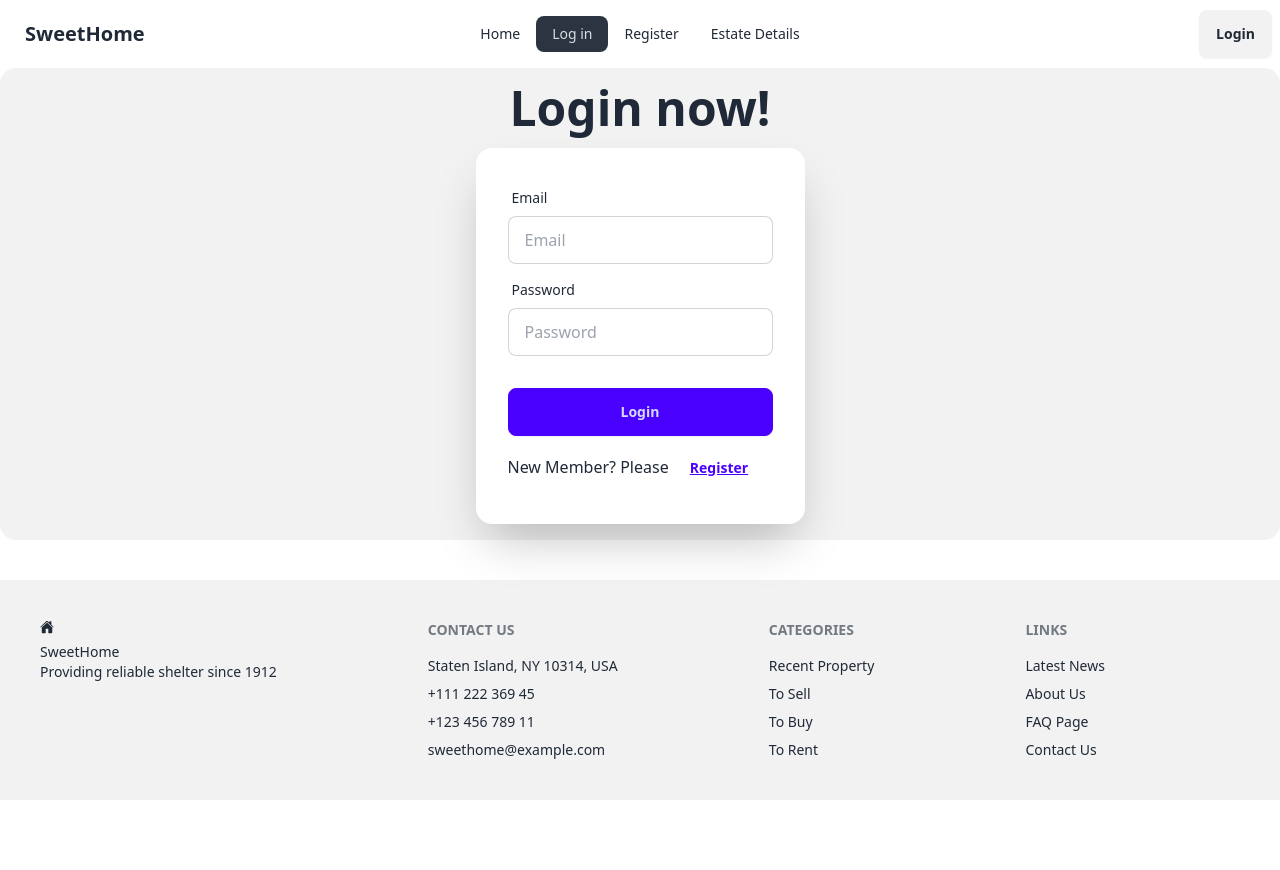
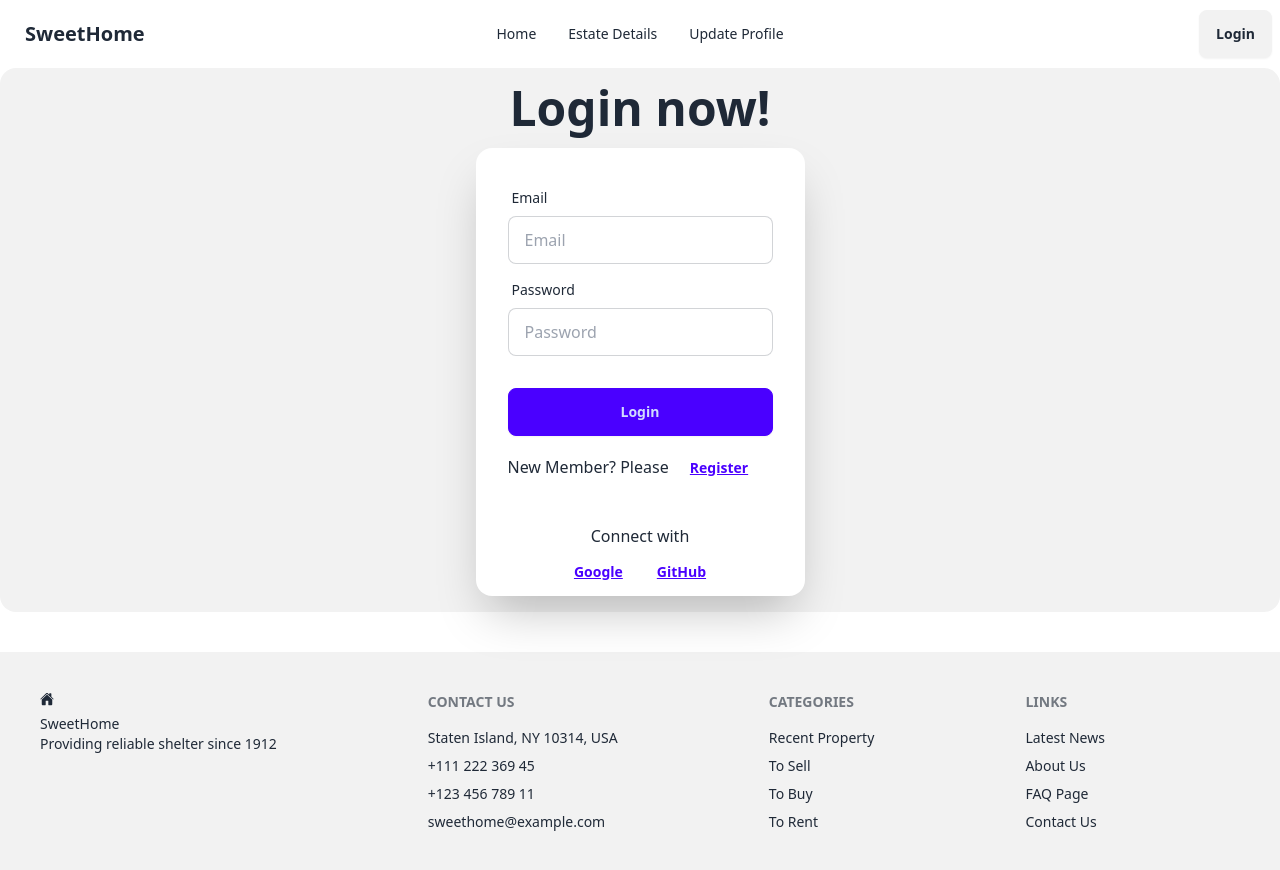
Before and after one commit to Mejbahul-Hasan/B9A9-real-estate, a React (Vite) app: page /login in a window 1280 px wide. Before the commit the page ends 800 px from the top, so only its background shows below. Built offline with nearby package versions, Linux system fonts and the light colour scheme; no server answers.

Commit message:
Login with social media accomplished

```diff
--- a/src/Routes/PrivateRoute.jsx
+++ b/src/Routes/PrivateRoute.jsx
@@ -1,10 +1,15 @@
 import { useContext } from "react";
 import { AuthContext } from "../providers/AuthProviders";
-import { Navigate } from "react-router-dom";
+import { Navigate, useLocation } from "react-router-dom";
+import PropTypes from 'prop-types';
+
 
 const PrivateRoute = ({ children }) => {
 
     const { user, loading } = useContext(AuthContext);
+    const location = useLocation();
+    console.log(location.pathname);
+
     if(loading){
         return <span className="loading loading-spinner loading-lg"></span>
     }
@@ -12,7 +17,11 @@ const PrivateRoute = ({ children }) => {
         return children;
     }
 
-    return <Navigate to='/login'></Navigate>;
+    return <Navigate state={location.pathname} to='/login'></Navigate>;
 };
 
 export default PrivateRoute;
+
+PrivateRoute.propTypes = {
+    children: PropTypes.node
+}
--- a/src/Routes/Router.jsx
+++ b/src/Routes/Router.jsx
@@ -6,6 +6,7 @@ import LoginPage from "../pages/LoginPage/LoginPage";
 import RegisterPage from "../pages/RegisterPage/RegisterPage";
 import EstateDetails from "../pages/EstateDetails/EstateDetails";
 import PrivateRoute from "./PrivateRoute";
+import UpdateProfile from "../pages/UpdateProfile/UpdateProfile";
 
 const router = createBrowserRouter([
     {
@@ -28,6 +29,10 @@ const router = createBrowserRouter([
         {
             path: "/estate-details",
             element: <PrivateRoute><EstateDetails></EstateDetails></PrivateRoute>
+        },
+        {
+            path: "/update-profile",
+            element: <PrivateRoute><UpdateProfile></UpdateProfile></PrivateRoute>
         }
       ],
     },
--- a/src/components/Card/Card.jsx
+++ b/src/components/Card/Card.jsx
@@ -1,4 +1,5 @@
 import { MdLocationPin } from "react-icons/md";
+import { Link } from "react-router-dom";
 
 
 const Card = ({ property }) => {
@@ -22,7 +23,7 @@ const Card = ({ property }) => {
                     <div className="badge badge-outline">{price}</div>
                     <div className="badge badge-outline">{segment_name}</div>
                 </div>
-                <button className="btn btn-sm">View Property</button>
+                <Link to='/estate-details'><button className="btn btn-sm">View Property</button></Link>
             </div>
         </div>
     );
--- a/src/pages/LoginPage/LoginPage.jsx
+++ b/src/pages/LoginPage/LoginPage.jsx
@@ -1,10 +1,13 @@
 import { useContext } from "react";
-import { Link } from "react-router-dom";
+import { Link, useLocation, useNavigate } from "react-router-dom";
 import { AuthContext } from "../../providers/AuthProviders";
 
 const LoginPage = () => {
 
-    const { signIn } = useContext(AuthContext);
+    const { signIn, signInWithGoogle, signInWithGithub } = useContext(AuthContext);
+    const location = useLocation();
+    const navigate = useNavigate();
+    console.log("Location in the Login", location)
 
     const handleLogin = e => {
         e.preventDefault();
@@ -14,6 +17,30 @@ const LoginPage = () => {
         signIn(email, password)
             .then(result => {
                 console.log(result.user)
+                e.target.reset();
+                navigate(location.state ? location.state : '/');
+            })
+            .catch(error => {
+                console.error(error)
+            })
+    }
+
+    const handleGoogleSignIn = () => {
+        signInWithGoogle()
+            .then(result => {
+                console.log(result.user)
+                navigate(location.state ? location.state : '/');
+            })
+            .catch(error => {
+                console.error(error)
+            })
+    }
+
+    const handleGithubSignIn = () => {
+        signInWithGithub()
+            .then(result => {
+                console.log(result.user)
+                navigate(location.state ? location.state : '/');
             })
             .catch(error => {
                 console.error(error)
@@ -45,6 +72,13 @@ const LoginPage = () => {
                         </div>
                         <p>New Member? Please <Link to="/register"><button className="btn btn-link">Register</button></Link> </p>
                     </form>
+                    <div className="text-center">
+                        <h2>Connect with</h2>
+                        <p>
+                            <button onClick={handleGoogleSignIn} className="btn btn-link">Google</button>
+                            <button onClick={handleGithubSignIn} className="btn btn-link">GitHub</button>
+                        </p>
+                    </div>
                 </div>
             </div>
         </div>
--- a/src/pages/RegisterPage/RegisterPage.jsx
+++ b/src/pages/RegisterPage/RegisterPage.jsx
@@ -18,6 +18,7 @@ const RegisterPage = () => {
         createUser(email, password, photo, name)
             .then(result => {
                 console.log(result.user)
+                e.target.reset();
             })
             .catch(error => {
                 console.error(error)
--- /dev/null
+++ b/src/pages/UpdateProfile/UpdateProfile.jsx
@@ -0,0 +1,10 @@
+
+const UpdateProfile = () => {
+    return (
+        <div>
+            <h2>Profile Update is coming</h2>
+        </div>
+    );
+};
+
+export default UpdateProfile;
--- a/src/pages/shared/NavBar/NavBar.jsx
+++ b/src/pages/shared/NavBar/NavBar.jsx
@@ -8,15 +8,14 @@ const NavBar = () => {
 
     const handleSignOut = () => {
         logOut()
-            .then(()=> alert('Logged out successfully'))
-            .catch(error=> console.error(error))
+            .then(() => alert('Logged out successfully'))
+            .catch(error => console.error(error))
     }
 
     const navLinks = <>
         <li><NavLink to="/">Home</NavLink></li>
-        <li><NavLink to="/login">Log in</NavLink></li>
-        <li><NavLink to="/register">Register</NavLink></li>
         <li><NavLink to="/estate-details">Estate Details</NavLink></li>
+        <li><NavLink to="/update-profile">Update Profile</NavLink></li>
     </>
 
     return (
@@ -30,7 +29,7 @@ const NavBar = () => {
                         {navLinks}
                     </ul>
                 </div>
-                <a className="btn btn-ghost text-xl">SweetHome</a>
+                <Link className="btn btn-ghost text-xl" to="/">SweetHome</Link>
             </div>
             <div className="navbar-center hidden lg:flex">
                 <ul className="menu menu-horizontal px-1">
@@ -47,7 +46,7 @@ const NavBar = () => {
                             </div>
                         </div>
                         <span>{user.email}</span>
-                        <button onClick={handleSignOut} className="btn">Sign Out</button>
+                        <button onClick={handleSignOut} className="btn">Log Out</button>
                     </>
                         : <Link to="/login" className="btn">Login</Link>
                 }
--- a/src/providers/AuthProviders.jsx
+++ b/src/providers/AuthProviders.jsx
@@ -1,9 +1,12 @@
 import { createContext, useEffect, useState } from "react";
 import auth from "../firebase/firebase.config";
-import { createUserWithEmailAndPassword, onAuthStateChanged, signInWithEmailAndPassword, signOut } from "firebase/auth";
-
+import { GithubAuthProvider, GoogleAuthProvider, createUserWithEmailAndPassword, onAuthStateChanged, signInWithEmailAndPassword, signInWithPopup, signOut } from "firebase/auth";
+import PropTypes from 'prop-types';
 
 export const AuthContext = createContext(null);
+
+const googleProvider = new GoogleAuthProvider();
+const githubProvider = new GithubAuthProvider();
 
 const AuthProviders = ({ children }) => {
 
@@ -18,6 +21,16 @@ const AuthProviders = ({ children }) => {
     const signIn = (email, password) => {
         setLoading(true);
         return signInWithEmailAndPassword(auth, email, password);
+    }
+
+    const signInWithGoogle = ()=>{
+        setLoading(true);
+        return signInWithPopup(auth, googleProvider)
+    }
+
+    const signInWithGithub = ()=>{
+        setLoading(true);
+        return signInWithPopup(auth, githubProvider)
     }
 
     const logOut = () => {
@@ -41,6 +54,8 @@ const AuthProviders = ({ children }) => {
         loading,
         createUser,
         signIn,
+        signInWithGoogle,
+        signInWithGithub,
         logOut
     }
 
@@ -52,3 +67,7 @@ const AuthProviders = ({ children }) => {
 };
 
 export default AuthProviders;
+
+AuthProviders.propTypes = {
+    children: PropTypes.node
+}
```
